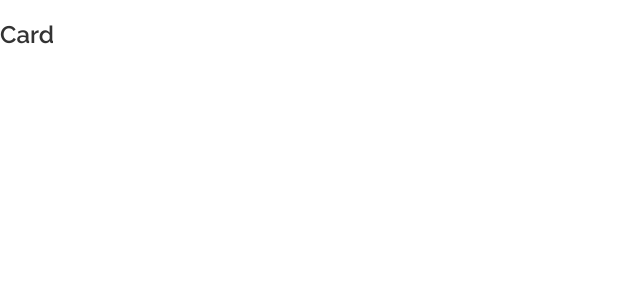
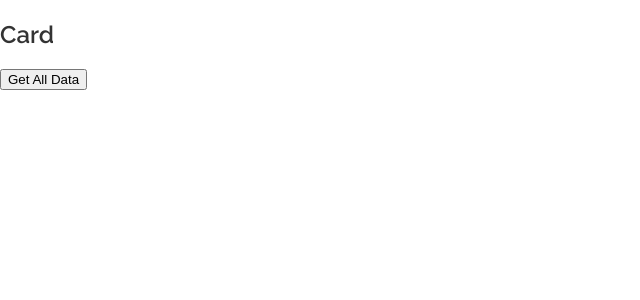
Before and after one commit to itachi-p/react-corona-tracker-app, a React (Create React App) app: page /world in a window 1280 px wide. Shown: the top 300 px of the page, without its empty margins (0-640 px from the left). Built offline with nearby package versions, Linux system fonts and the light colour scheme.

Commit message:
feat:Get necessary data from API

```diff
--- a/src/components/Card.js
+++ b/src/components/Card.js
@@ -1,7 +1,13 @@
 const Card = () => {
+  const getAllCountriesData = () => {
+    fetch("https://monotein-books.vercel.app/api/corona-tracker/summary")
+      .then(res => res.json())
+      .then(data => console.log(data.Countries))
+  }
   return (
     <div>
       <h2>Card</h2>
+      <button onClick={getAllCountriesData}>Get All Data</button>
     </div>
   );
 };
```
